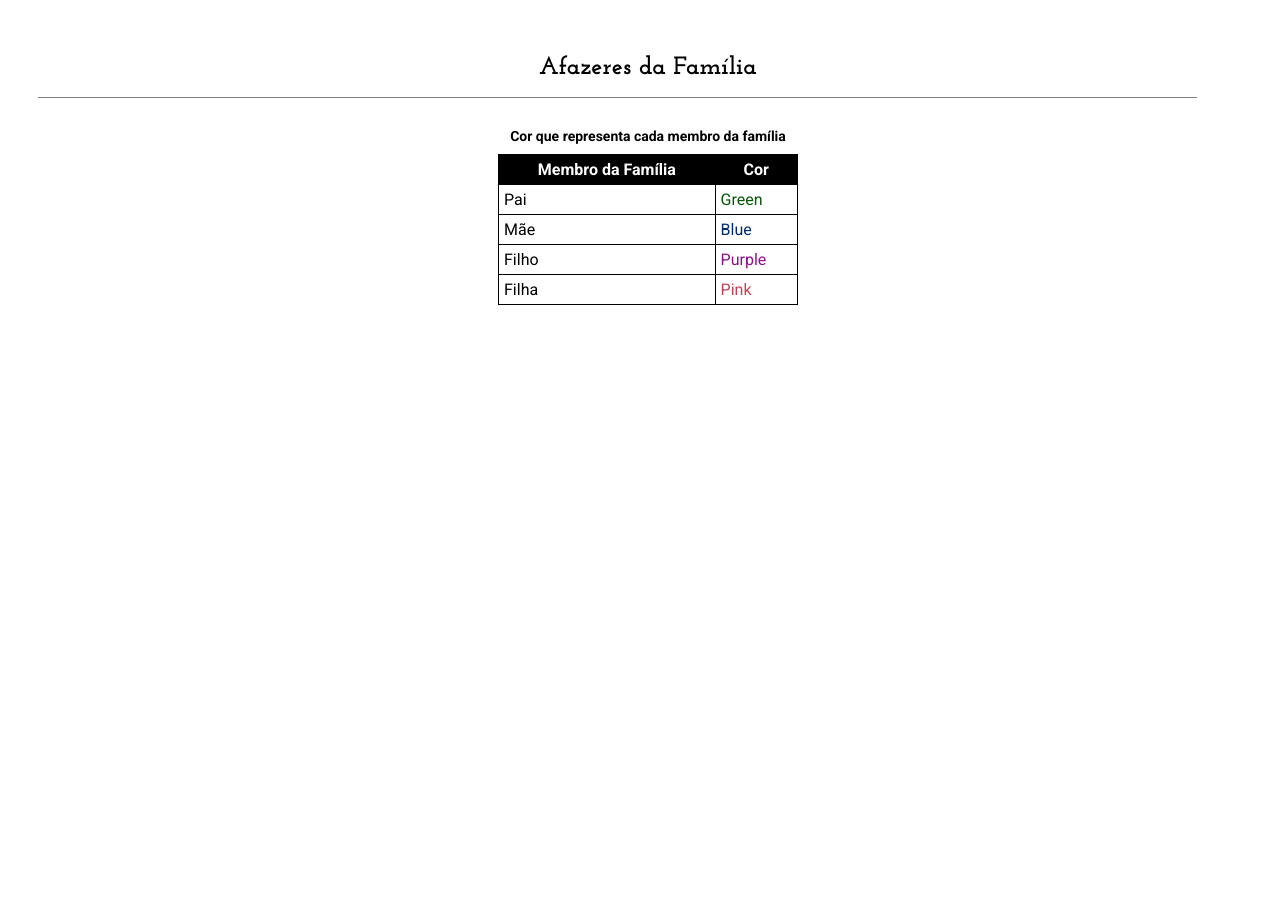
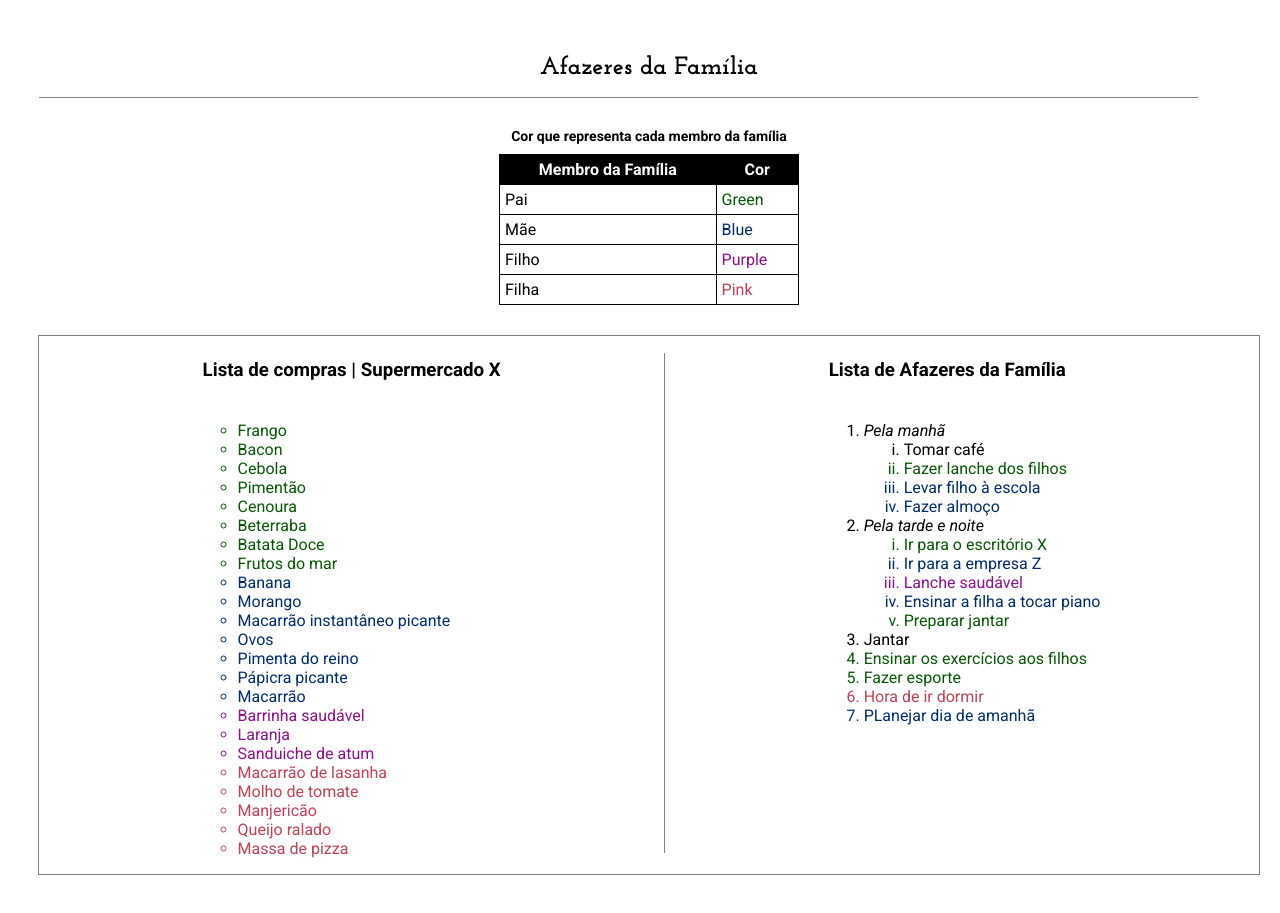
Before and after one commit to BrendaRSS/exercise-two-adatech, a plain HTML site: page index.html in a window 1280 px wide. Before the commit the page ends 800 px from the top, so only its background shows below. Drawn offline with Linux system fonts and the light colour scheme; a web font is replaced by a local one.

Commit message:
feat: list created

```diff
--- a/index.html
+++ b/index.html
@@ -46,7 +46,74 @@
             </div>
         </div>
 
+        <div class="contaiter-list">
 
+            <div class="shopping-list">
+                <span class="title-shopping-list">
+                    <h3>Lista de compras | Supermercado X</h4>
+                </span>
+                <ul type="circle">
+                    <li class="father-color">Frango</li>
+                    <li class="father-color">Bacon</li>
+                    <li class="father-color">Cebola</li>
+                    <li class="father-color">Pimentão</li>
+                    <li class="father-color">Cenoura</li>
+                    <li class="father-color">Beterraba</li>
+                    <li class="father-color">Batata Doce</li>
+                    <li class="father-color">Frutos do mar</li>
+                    <li class="mother-color">Banana</li>
+                    <li class="mother-color">Morango</li>
+                    <li class="mother-color">Macarrão instantâneo picante</li>
+                    <li class="mother-color">Ovos</li>
+                    <li class="mother-color">Pimenta do reino</li>
+                    <li class="mother-color">Pápicra picante</li>
+                    <li class="mother-color">Macarrão</li>
+                    <li class="son-color">Barrinha saudável</li>
+                    <li class="son-color">Laranja</li>
+                    <li class="son-color">Sanduiche de atum</li>
+                    <li class="daughter-color">Macarrão de lasanha</li>
+                    <li class="daughter-color">Molho de tomate</li>
+                    <li class="daughter-color">Manjericão</li>
+                    <li class="daughter-color">Queijo ralado</li>
+                    <li class="daughter-color">Massa de pizza</li>
+                </ul>
+            </div>
+
+            <div class="line-two"></div>
+
+            <div class="todo-list">
+                <span  class="title-todo-list">
+                    <h3>Lista de Afazeres da Família</h4>
+                </span>
+                <ol>
+                    <li>
+                    <i>Pela manhã</i>
+                        <ol type="i" class="size-ol">
+                            <li>Tomar café</li>
+                            <li class="father-color">Fazer lanche dos filhos</li>
+                            <li class="mother-color">Levar filho à escola</li>
+                            <li class="mother-color">Fazer almoço</li>
+                        </ol>
+                    </li>
+                    <li>
+                        <i>Pela tarde e noite</i>
+                        <ol type="i" class="size-ol">
+                            <li class="father-color">Ir para o escritório X</li>
+                            <li class="mother-color">Ir para a empresa Z</li>
+                            <li class="son-color">Lanche saudável</li>
+                            <li class="mother-color">Ensinar a filha a tocar piano</li>
+                            <li class="father-color">Preparar jantar</li>
+                        </ol>
+                    </li>
+                    <li>Jantar</li>
+                    <li class="father-color">Ensinar os exercícios aos filhos</li>
+                    <li class="father-color">Fazer esporte</li>
+                    <li class="daughter-color">Hora de ir dormir</li>
+                    <li class="mother-color">PLanejar dia de amanhã</li>
+                </ol>
+            </div>
+
+        </div>
 
     </div>
 </body>
```
